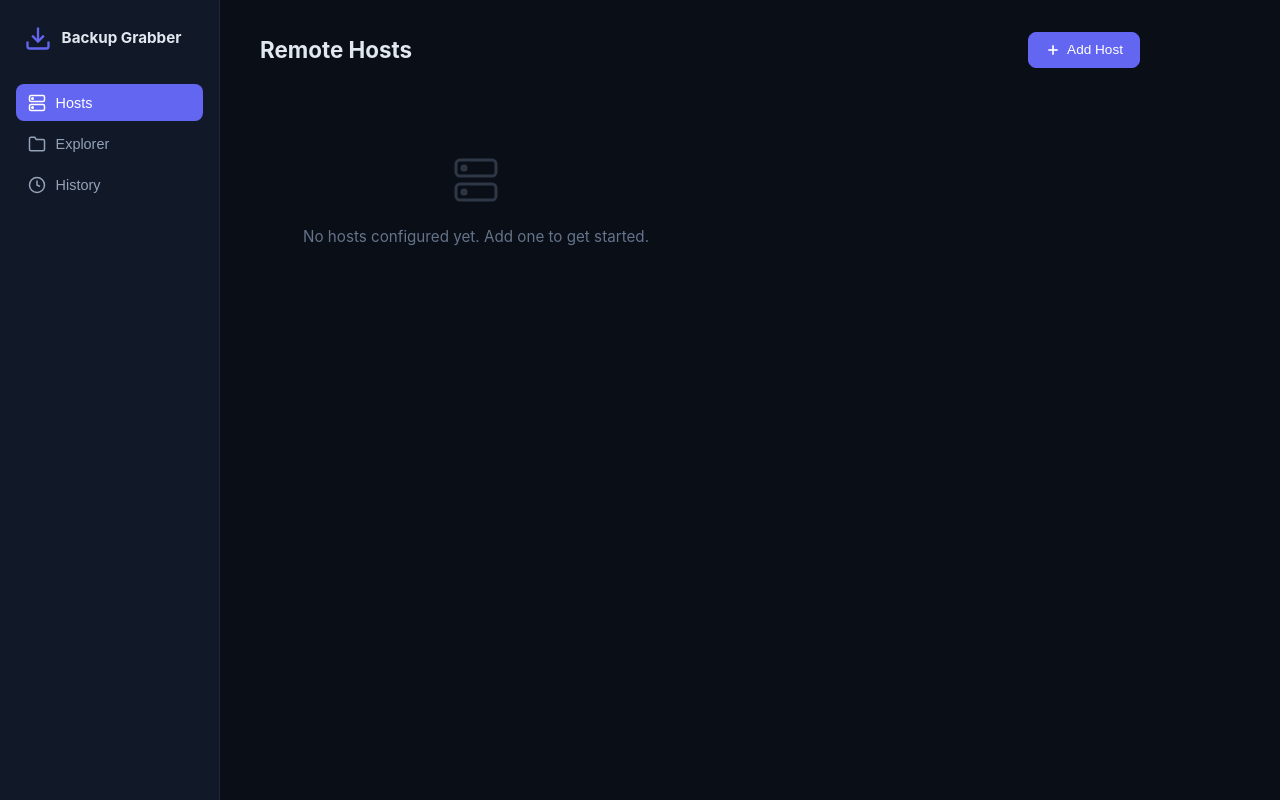
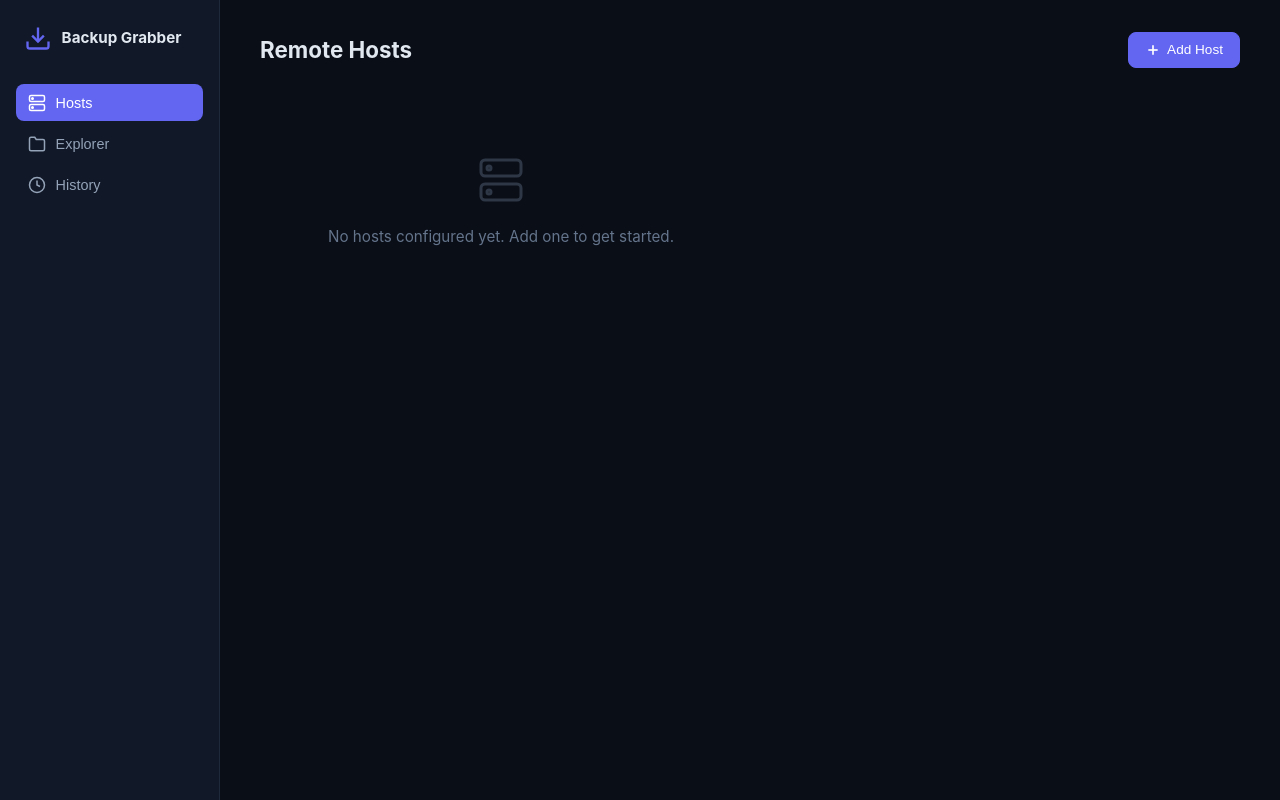
Before and after one commit to boroborovski/backup-grabber, a Flask app: page / in a window 1280 px wide. Run offline with Flask 3, Linux system fonts and the light colour scheme; data that the repository does not hold is empty; parts of the project's set-up code (start-up, migrations or seed data) failed here and were passed over.

Commit message:
style: remove max-width cap, allow full-width grid on large screens
Removes 960px max-width from main so the card grid fills the
available space. Cards now flow into 3+ columns on wide monitors.

Co-Authored-By: Claude Sonnet 4.5 <noreply@anthropic.com>

```diff
--- a/static/style.css
+++ b/static/style.css
@@ -77,7 +77,6 @@ main {
   flex: 1;
   margin-left: 220px;
   padding: 2rem 2.5rem;
-  max-width: 960px;
 }
 
 /* ── Page ───────────────────────────────────────── */
@@ -123,7 +122,7 @@ main {
 /* ── Host cards ─────────────────────────────────── */
 .card-grid {
   display: grid;
-  grid-template-columns: repeat(auto-fill, minmax(360px, 1fr));
+  grid-template-columns: repeat(auto-fill, minmax(320px, 1fr));
   gap: 1rem;
   align-items: start;
 }
```
